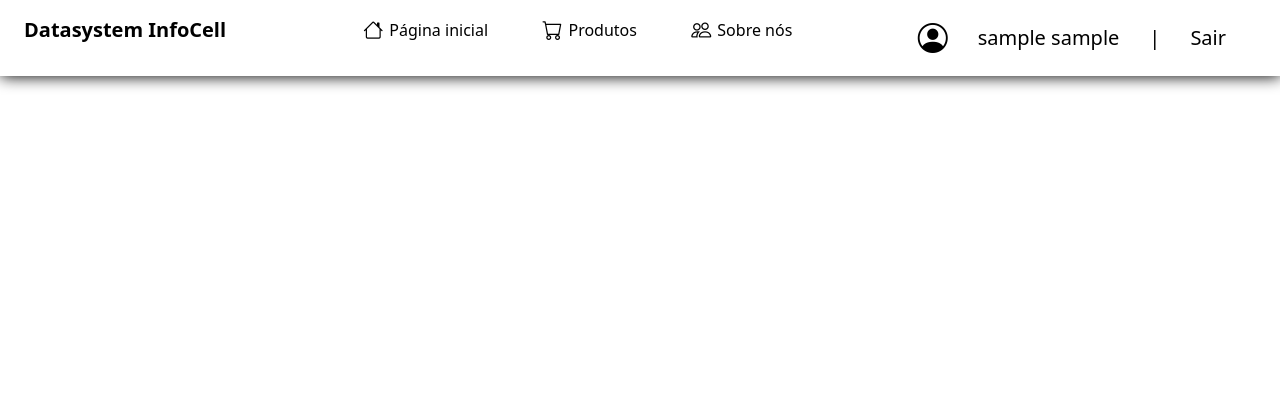
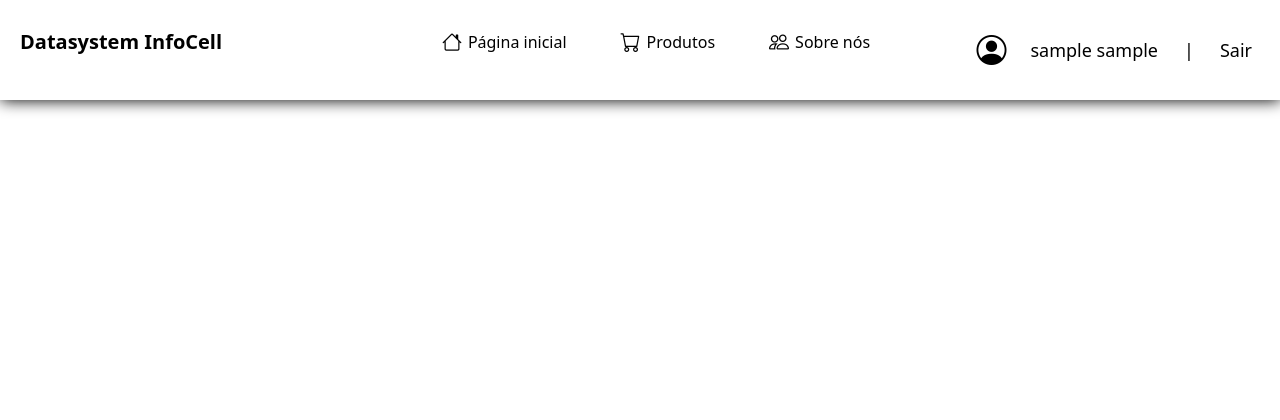
Before and after one commit to joaodaniel2001/Projeto-InfoCell, a Flask app: page / in a window 1280 px wide. Shown: the top 420 px of the page. Run offline with Flask 3, Linux system fonts and the light colour scheme; the visitor is signed in with stand-in values (Sample User, id 1).

Commit message:
Arrumando o Header da base.html

```diff
--- a/app/static/css/base.css
+++ b/app/static/css/base.css
@@ -7,40 +7,44 @@
 header {
   position: fixed;
   top: 0;
-    height: auto;
+  left: 0;
   width: 100%;
+  height: 100px;
   background: #fff;
   color: #000;
-    box-sizing: border-box;
   box-shadow: 0 0 15px 0.5px #000;
+  z-index: 999;
+  display: flex;
+  align-items: center;
 }
 
 .flex {
-    display: flex;
+  display: grid;
+  grid-template-columns: 1fr auto 1fr;
   align-items: center;
-    justify-content: space-between;
+  width: 100%;
+  max-width: 1400px;
+  margin: 0 auto;
+  padding: 0 20px;
 }
 
 /* Logo */
 .flex p {
   font-weight: bold;
   font-size: 20px;
+  justify-self: start;
 }
 
 /* Menu */
-  header nav {
-    display: flex;
+.flex nav {
+  justify-self: center;
 }
 
-  header ul {
+header nav ul {
   list-style-type: none;
   display: flex;
   align-items: center;
-  }
-
-  header ul li {
-    margin: 0 1.5vw;
-    padding: 0;
+  gap: 30px;
 }
 
 header ul li a {
@@ -48,7 +52,7 @@
   text-decoration: none;
   display: flex;
   align-items: center;
-    padding: 5px 8px;
+  padding: 6px 12px;
   border-radius: 6px;
   transition: 0.3s;
 }
@@ -62,59 +66,39 @@
   margin-right: 6px;
 }
 
-  /* Botão Contato */
-  .botao-header {
-    background-color: #ccc;
-    border: 2px solid #000;
-    padding: 6px 14px;
-    border-radius: 6px;
-    cursor: pointer;
-    display: flex;
-    align-items: center;
-    gap: 6px;
-    font-size: 15px;
-    transition: 0.3s;
-    border: none;
-  }
-
-  .botao-header:hover {
-    background-color: #000;
-    color: #fff;
-  }
-
-  .botao-header i {
-    font-size: 18px;
+.nome-usuario {
+  max-width: 120px;
+  white-space: nowrap;
+  overflow: hidden;
+  text-overflow: ellipsis;
 }
 
 /* Login */
 #login {
+  justify-self: end;
   display: flex;
   align-items: center;
-    justify-content: center;
   gap: 10px;
-    padding: 10px 20px;
-    transition: 0.4s;
 }
 
 #login i {
   font-size: 30px;
-    margin-right: 10px;
   display: flex;
   align-items: center;
 }
 
 #login a,
-  span {
-    font-size: 20px;
+#login span {
+  font-size: 18px;
   line-height: 1;
   display: flex;
   align-items: center;
   text-decoration: none;
   color: #000;
-    padding: 10px;
+  padding: 6px 8px;
 }
 
-  .emCima:hover {
+#login .emCima:hover {
   background-color: #ccc;
   border-radius: 5px;
 }
--- a/app/templates/base.html
+++ b/app/templates/base.html
@@ -2,71 +2,61 @@
 <html lang="pt-br">
 
 <head>
-    <meta charset="UTF-8">
-    <meta name="viewport" content="width=device-width, initial-scale=1.0">
+    <meta charset="UTF-8" />
+    <meta name="viewport" content="width=device-width, initial-scale=1.0" />
     <title>{% block title %} Document {% endblock %}</title>
 
     <!-- Bootstrap CSS -->
     <link rel="stylesheet" href="https://cdn.jsdelivr.net/npm/bootstrap@5.3.0/dist/css/bootstrap.min.css" />
 
     <!-- Bootstrap Icons -->
-    <link rel="stylesheet" href="https://cdn.jsdelivr.net/npm/bootstrap-icons@1.11.3/font/bootstrap-icons.css">
+    <link rel="stylesheet" href="https://cdn.jsdelivr.net/npm/bootstrap-icons@1.11.3/font/bootstrap-icons.css" />
 
     <!-- CSS Global -->
-    <link rel="stylesheet" href="{{ url_for('static', filename='css/base.css') }}">
+    <link rel="stylesheet" href="{{ url_for('static', filename='css/base.css') }}" />
 
     {% block head %} {% endblock %}
 </head>
 
 <body>
-
     <!-- HEADER -->
     <header id="header">
-        <div class="flex px-4 py-2">
-
+        <div class="flex">
             <!-- Logo -->
-            <p> Datasystem InfoCell </p>
+            <p>Datasystem InfoCell</p>
 
             <!-- Menu -->
             <nav>
                 <ul>
-                    <li><a href="{{url_for('Homepage')}}"><i class="bi bi-house"></i> Página inicial </a></li>
-                    <li><a href=""><i class="bi bi-cart"></i> Produtos </a></li>
-                    <li><a href=""><i class="bi bi-people"></i> Sobre nós </a></li>
+                    <li><a href="{{ url_for('Homepage') }}"><i class="bi bi-house"></i> Página inicial</a></li>
+                    <li><a href="#"><i class="bi bi-cart"></i> Produtos</a></li>
+                    <li><a href="#"><i class="bi bi-people"></i> Sobre nós</a></li>
                 </ul>
             </nav>
 
             <!-- Login -->
             <div id="login" class="rounded">
-
-
                 {% if current_user.is_authenticated %}
                 <i class="bi bi-person-circle"></i>
-                <span>{{ current_user.nome }} {{ current_user.sobrenome }}</span>
-
+                <span class="nome-usuario">{{ current_user.nome }} {{ current_user.sobrenome }}</span>
                 <span>|</span>
-
-                <a class="emCima" href="{{url_for ('logout')}}">Sair</a>
-
+                <a class="emCima" href="{{ url_for('logout') }}">Sair</a>
                 {% else %}
                 <a class="emCima" href="{{ url_for('LoginPage') }}">
                     <i class="bi bi-person-circle"></i>
                     <span>Faça login</span>
                 </a>
                 {% endif %}
-
             </div>
-
-
         </div>
     </header>
 
+    <!-- Conteúdo dinâmico -->
     {% block content %} {% endblock %}
 
     <script src="https://cdn.jsdelivr.net/npm/bootstrap@5.3.7/dist/js/bootstrap.bundle.min.js"
         integrity="sha384-ndDqU0Gzau9qJ1lfW4pNLlhNTkCfHzAVBReH9diLvGRem5+R9g2FzA8ZGN954O5Q"
         crossorigin="anonymous"></script>
-
 </body>
 
 </html>
```
Lines whose indentation alone changed are shown as unchanged.
